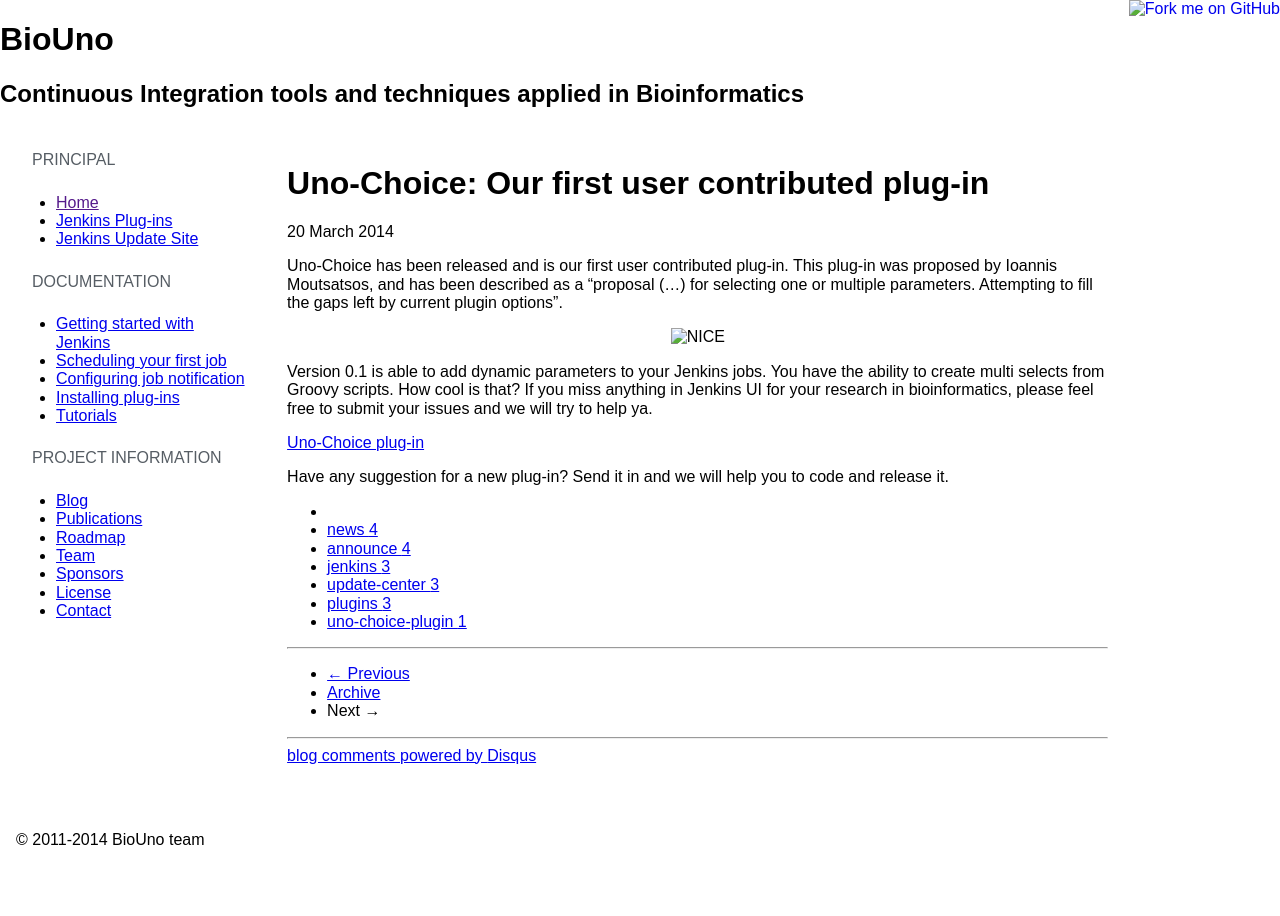
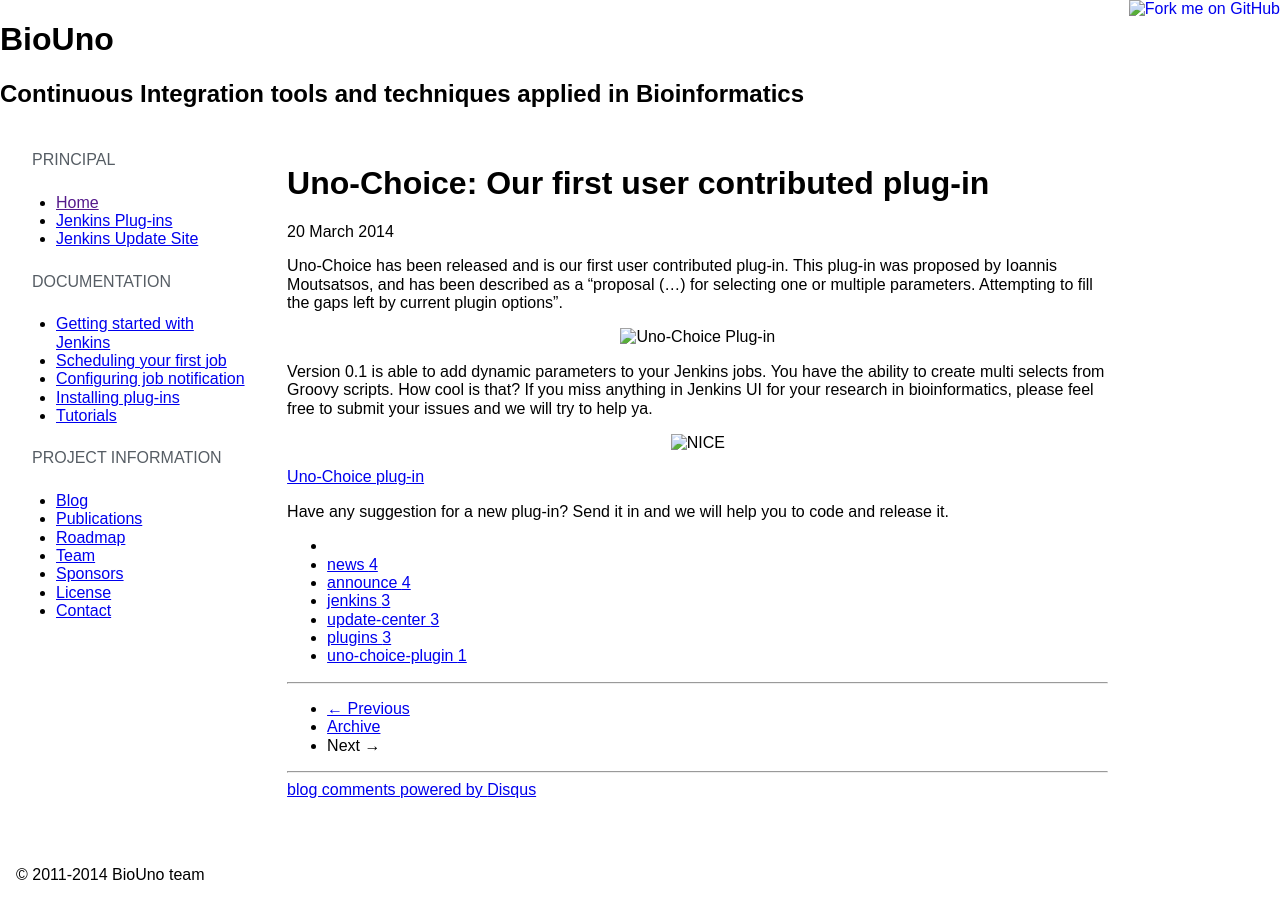
Before and after one commit to biouno/biouno.github.io, a Jekyll site: the page built from _posts/2014-03-20-uno-choice-our-first-user-contributed-plugin.md, in a window 1280 px wide. Built offline with Jekyll 4.4.1, drawn with Linux system fonts in a browser that asks for light colours; nearby versions of some CDN libraries; some web fonts are replaced; library files that are not in the unit come from our copies; comment, search, counter and statistics services are not loaded.

Commit message:
Post assets

```diff
--- a/_posts/2014-03-20-uno-choice-our-first-user-contributed-plugin.md
+++ b/_posts/2014-03-20-uno-choice-our-first-user-contributed-plugin.md
@@ -12,12 +12,14 @@
 (...) for selecting one or multiple parameters. Attempting to fill the gaps left
 by current plugin options".
 
-<center><img src='{{ site.baseurl }}assets/posts/NICE.gif' alt="NICE" /></center>
+<center><img src='{{ site.baseurl }}assets/posts/uno-choice-001.png' alt="Uno-Choice Plug-in" /></center>
 
 Version 0.1 is able to add dynamic parameters to your Jenkins jobs. You
 have the ability to create multi selects from Groovy scripts. How cool is that?
 If you miss anything in Jenkins UI for your research in bioinformatics, please
 feel free to submit your issues and we will try to help ya.
+
+<center><img src='{{ site.baseurl }}assets/posts/NICE.gif' alt="NICE" /></center>
 
 <p>
 <a href="https://github.com/biouno/uno-choice-plugin">Uno-Choice plug-in</a>
```
Also changed, not shown: assets/posts/uno-choice-001.png (added).
